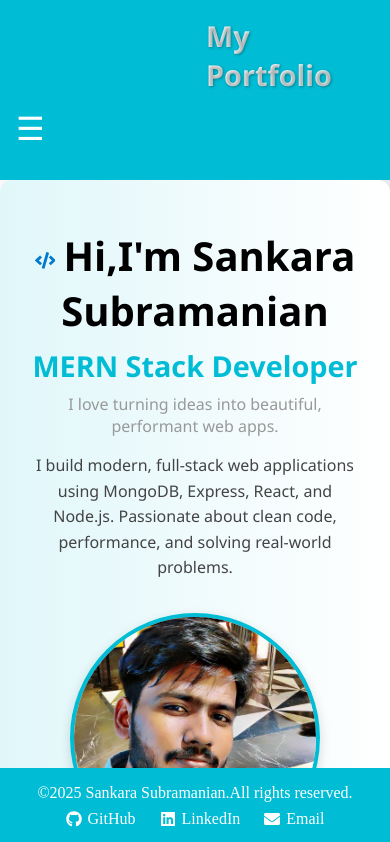
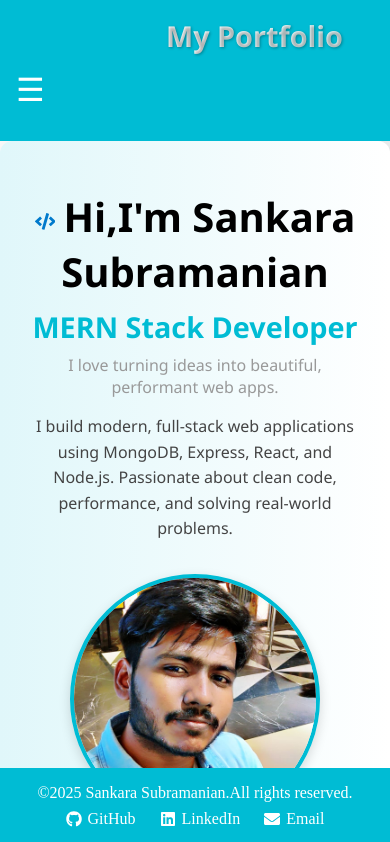
Before and after one commit to sankarzhub/My-Portfolio, a React (Vite) app: page / in a window 390 px wide. Shown: the top 842 px of the page. Built offline with nearby package versions, Linux system fonts and the light colour scheme.

Commit message:
Update NavBar.css

```diff
--- a/src/components/NavBar.css
+++ b/src/components/NavBar.css
@@ -66,7 +66,7 @@
     margin-bottom: 1rem;
     display: flex;
     align-items:center;
-    margin-left:190px;
+    margin-left:150px;
   }
   .menu-toggle {
     display: block;
```
